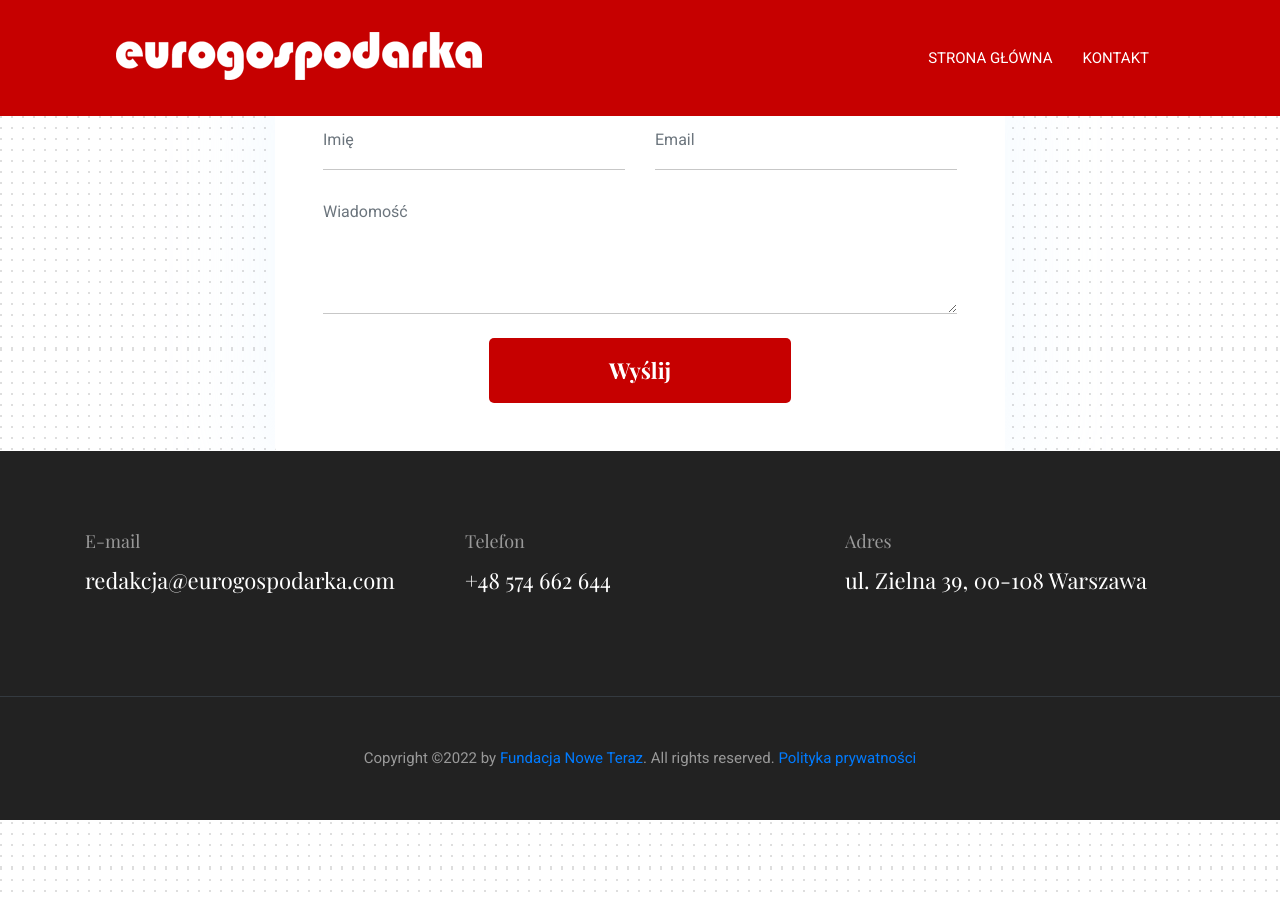
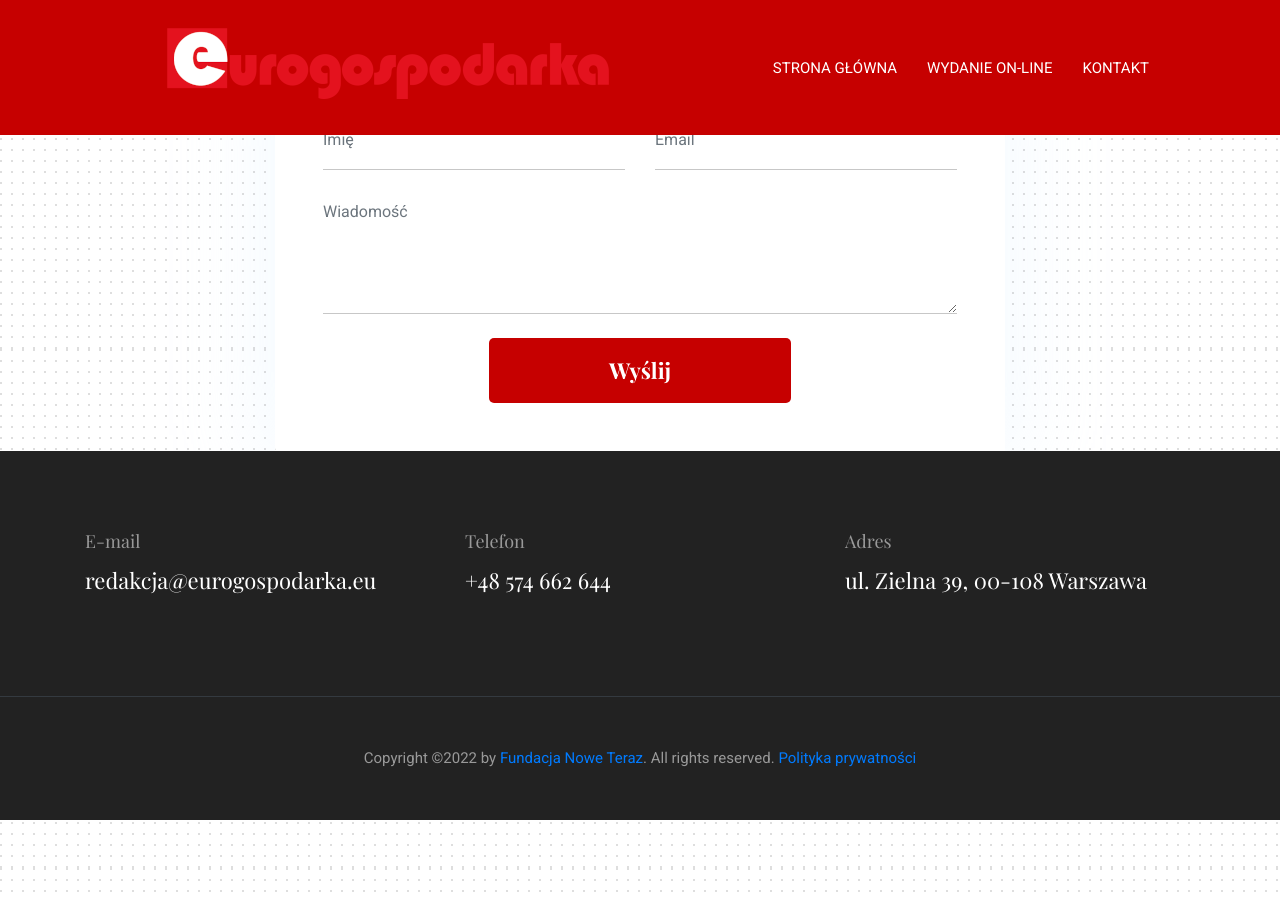
Before and after one commit to noweteraz/eurogospodarka-com, a Jekyll site: the page built from kontakt.html, in a window 1280 px wide and 900 px high, scrolled down 674 px. Built offline with Jekyll 4.4.1, drawn with Linux system fonts in a browser that asks for light colours.

Commit message:
Update logo and links.

```diff
--- a/_data/settings.yml
+++ b/_data/settings.yml
@@ -3,12 +3,13 @@
 
 title: Eurogospodarka
 description: Życie przez pryzmat pieniądza
-logo: logo.png
-email: redakcja@eurogospodarka.com
+logo: eurogospodarka-logo-www-red-retina.png
+email: redakcja@eurogospodarka.eu
 phone: +48 574 662 644
 address: ul. Zielna 39, 00-108 Warszawa
 
 menu:
+- {name: Wydanie on-line, link: 'https://eurogospodarka.eu'}
 - {name: Kontakt, link: '/kontakt/'}
 
 google-analytics:
@@ -150,4 +151,4 @@ issues:
 # Contact Section
 
 contact-title: Kontakt
-contact-email: info@eurogospodarka.com
+contact-email: redakcja@eurogospodarka.eu
```
Also changed, not shown: assets/images/eurogospodarka-logo-www-red-retina.png (added), scripts/all.js (added).
